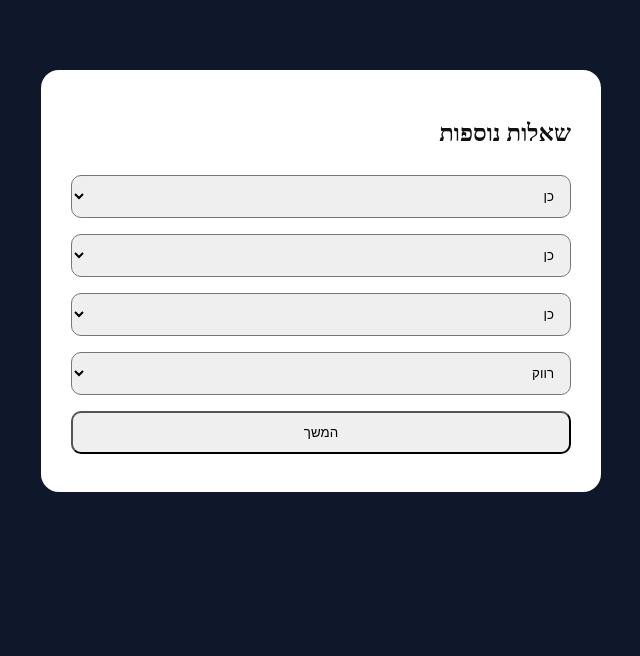
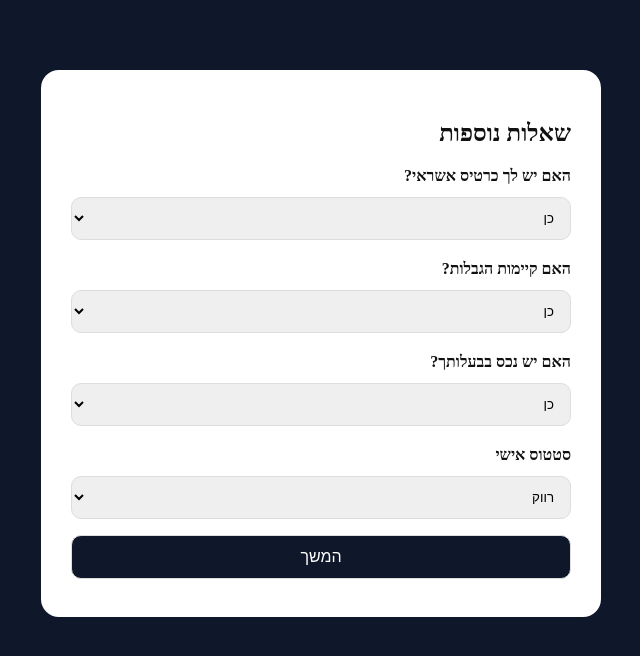
Before and after one commit to yankeisking-dev/lead-site, a Flask app: template templates/step2.html in a window 1280 px wide. Shown: the top 656 px of the page, without its empty margins (319-959 px from the left). Run offline with Flask 3, Linux system fonts and the light colour scheme; the template is opened without the code that fills it, so the values that code supplies are empty.

Commit message:
Update step2.html

```diff
--- a/templates/step2.html
+++ b/templates/step2.html
@@ -21,11 +21,32 @@ body{
     border-radius:18px;
 }
 
+/* added for better UX */
+label{
+    display:block;
+    margin-top:12px;
+    margin-bottom:4px;
+    font-weight:600;
+    color:#111;
+}
+
 select,button{
     width:100%;
     padding:12px;
     margin:8px 0;
     border-radius:10px;
+    border:1px solid #ddd;
+    box-sizing:border-box;
+}
+
+button{
+    background:#0f172a;
+    color:white;
+    cursor:pointer;
+    font-size:16px;
+}
+button:hover{
+    opacity:0.9;
 }
 </style>
 </head>
@@ -44,25 +65,32 @@ select,button{
 <input type="hidden" name="age" value="{{ data.age }}">
 <input type="hidden" name="interest" value="{{ data.interest }}">
 
+<label>האם יש לך כרטיס אשראי?</label>
 <select name="credit_card">
-<option>כן</option><option>לא</option>
+    <option>כן</option>
+    <option>לא</option>
 </select>
 
+<label>האם קיימות הגבלות?</label>
 <select name="restrictions">
-<option>כן</option><option>לא</option>
+    <option>כן</option>
+    <option>לא</option>
 </select>
 
+<label>האם יש נכס בבעלותך?</label>
 <select name="property">
-<option>כן</option><option>לא</option>
+    <option>כן</option>
+    <option>לא</option>
 </select>
 
+<label>סטטוס אישי</label>
 <select name="status">
-<option>רווק</option>
-<option>נשוי</option>
-<option>גרוש</option>
+    <option>רווק</option>
+    <option>נשוי</option>
+    <option>גרוש</option>
 </select>
 
-<button>המשך</button>
+<button type="submit">המשך</button>
 
 </form>
 
```
